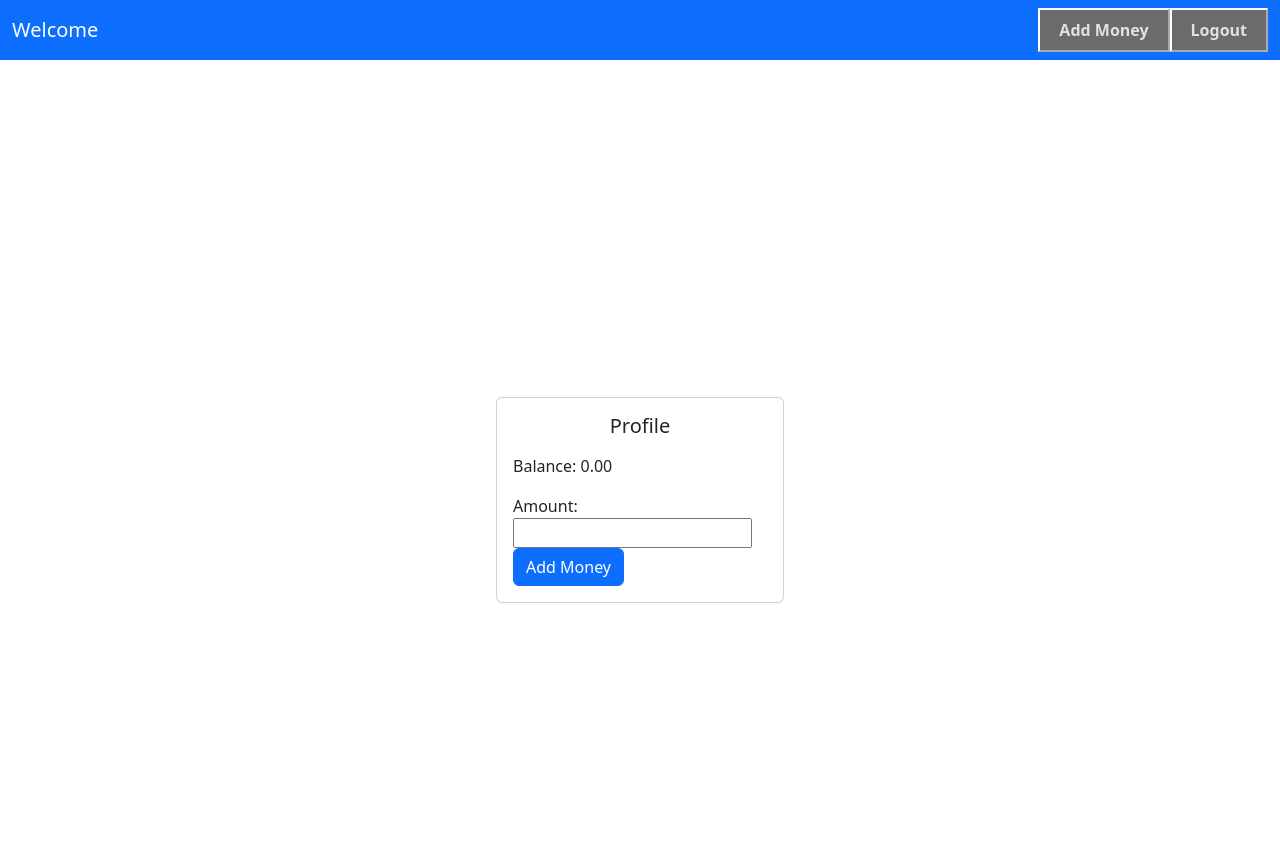
After one commit to Darshbir/DVM, a Django app: page /profile/ in a window 1280 px wide. The commit adds this page. Run offline with Django 4.2, Linux system fonts and the light colour scheme; a user stored in the database is signed in; data comes from the database, SQL or seed files in the repository; both versions use the stored data as it was after the commit.

Commit message:
Added Wallet to Users

```diff
--- a/DVM/settings.py
+++ b/DVM/settings.py
@@ -42,7 +42,7 @@ INSTALLED_APPS = [
     'django.contrib.sessions',
     'django.contrib.messages',
     'django.contrib.staticfiles',
-    'task',
+    'task'
 ]
 
 MIDDLEWARE = [
--- a/DVM/urls.py
+++ b/DVM/urls.py
@@ -30,5 +30,5 @@ urlpatterns = [
     # path('login/', TemplateView.as_view(template_name="index.html")),
     # path('accounts/', include('allauth.urls')),
     # path('logout/', LogoutView.as_view()),
-    path('add_money/', add_money, name = "add_money"),
+    path('profile/', profile, name = "profile"),
 ]
--- a/task/apps.py
+++ b/task/apps.py
@@ -1,6 +1,8 @@
 from django.apps import AppConfig
-
 
 class TaskConfig(AppConfig):
     default_auto_field = 'django.db.models.BigAutoField'
     name = 'task'
+
+    def ready(self):
+        import task.signals  # This line ensures that the signals are imported and connected
--- a/task/models.py
+++ b/task/models.py
@@ -1,4 +1,7 @@
 from django.db import models
+from django.contrib.auth.models import User
+
+# Create your models here.
 
 DAYS_OF_WEEK_CHOICES = [
     ('Mon', 'Monday'),
@@ -72,3 +75,10 @@ class Section(models.Model):
         total_seats = self.name.filter(name=seat_type).count()
         booked_seats = 0
         return max(0, total_seats - booked_seats)
+
+class Wallet(models.Model):
+    user = models.OneToOneField(User , on_delete = models.CASCADE, related_name = 'wallet')
+    balance = models.DecimalField(max_digits = 10, decimal_places = 2, default = 0)
+
+    def __str__(self):
+        return f"Wallet of {self.user.username}"
--- a/task/templates/base.html
+++ b/task/templates/base.html
@@ -9,10 +9,13 @@
 <body>
     <nav class="navbar bg-primary" data-bs-theme="dark">
         <div class="container-fluid">
-      <a class="navbar-brand" href="#">Darshbir's Task</a>
-        </ul>
         {% if request.user.is_authenticated %}
-          <button> <a href = "/add_money/" class="btn fw-bold">Add Money</a></button>
+          <a class="navbar-brand" href="/profile/">Welcome</a>
+        {% else %}
+        <a class="navbar-brand" href="#">Welcome</a>
+        {% endif %}
+        {% if request.user.is_authenticated %}
+          <button style = 'margin-left:auto'> <a href = "/add_money/" class="btn fw-bold">Add Money</a></button>
         {% endif %}
           <button>
         {% if request.user.is_authenticated %}
--- /dev/null
+++ b/task/templates/profile.html
@@ -0,0 +1,26 @@
+{% extends "base.html" %}
+{% block start %}
+
+    <div class="container d-flex justify-content-center align-items-center vh-100">
+        {% if messages %}
+        {% for message in messages %}
+            <div class="alert alert-primary" role="alert">
+                <li{% if message.tags %} class="{{ message.tags }}"{% endif %}>{{ message }}</li>
+            </div>
+        {% endfor %}
+        {% endif %}
+        <div class="card" style="width: 18rem; margin-top: 10vh;">
+            <div class="card-body">
+                <h5 class="card-title text-center">Profile</h5>
+                <p class="card-text">{{ request.user.first_name }} {{ request.user.last_name }} </p>
+                <p class="card-text">Balance: {{ wallet.balance }}</p>
+                <form method="post">
+                    {% csrf_token %}
+                    <label for="amount">Amount:</label>
+                    <input type="number" name="amount" required>
+                    <button type="submit" class="btn btn-primary">Add Money</button>
+                </form>
+            </div>
+        </div>
+    </div>
+{% endblock %}
--- a/task/views.py
+++ b/task/views.py
@@ -1,4 +1,4 @@
-from django.shortcuts import render, redirect
+from django.shortcuts import render, redirect,get_object_or_404
 from .models import *
 from django.contrib.auth.models import User
 from django.contrib import messages
@@ -6,11 +6,12 @@ from django.contrib.auth import authenticate, login, logout
 from django.views.decorators.csrf import csrf_protect
 from django.contrib.auth.decorators import login_required
 from datetime import datetime
+from decimal import Decimal
 
 # Create your views here.
 
 
-def register_page(request):  # sourcery skip: last-if-guard
+def register_page(request):
     if request.method == "POST":
         first_name = request.POST.get('first_name')
         password = request.POST.get('password')
@@ -98,5 +99,18 @@ def home(request):
 def book_page(request):
     return render(request , 'book.html')
 
-def add_money(request):
-    pass
+@login_required
+def profile(request):
+    try:
+        wallet = Wallet.objects.get(user=request.user)
+    except Wallet.DoesNotExist:
+        wallet = Wallet.objects.create(user=request.user)
+        wallet.save()
+
+    if request.method == "POST":
+        amount = Decimal(request.POST.get('amount', 0))  # Convert to Decimal
+        wallet.balance += amount
+        wallet.save()
+        messages.success(request, f'Added {amount} to your wallet.')
+
+    return render(request, 'profile.html', {'wallet': wallet})
```
Also changed, not shown: task/signals.py (added, +11 -0 lines), db.sqlite3, task/migrations/0004_wallet.py (added).
